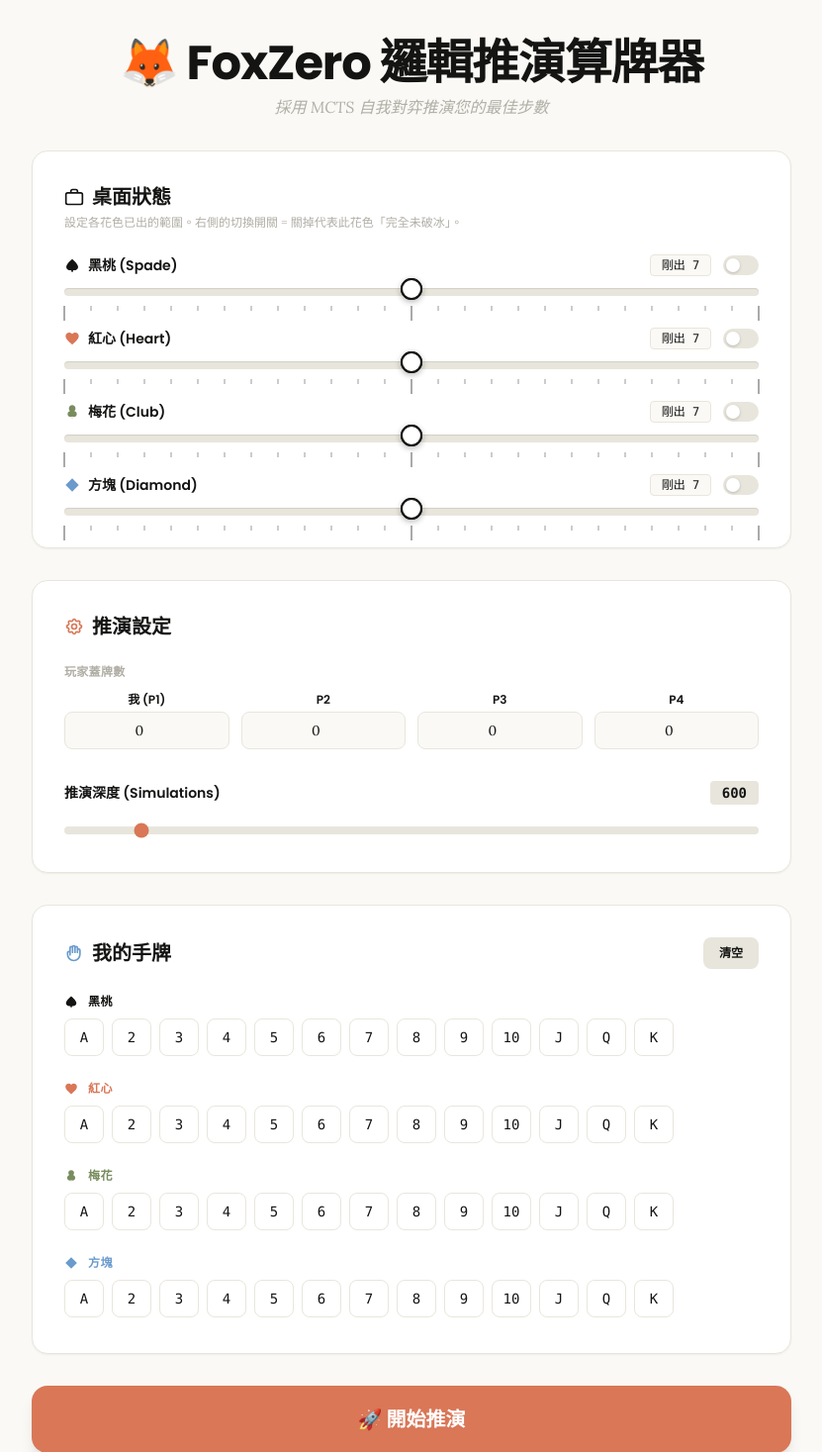
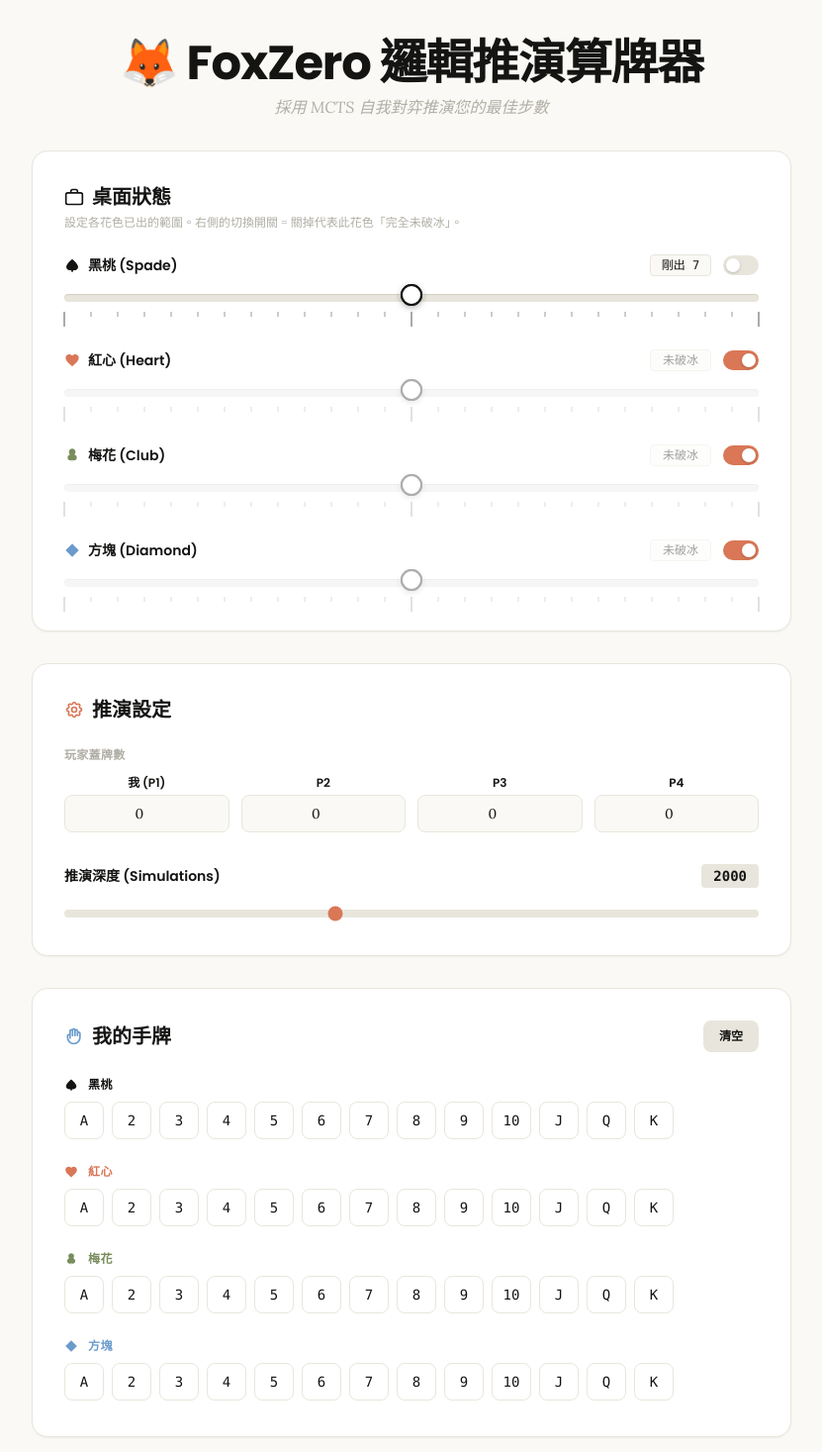
Before and after one commit to shihte/FoxZero, a Flask app: page / in a window 1280 px wide. Shown: the top 1467 px of the page at 99% size, without its empty margins (224-1055 px from the left). Run offline with Flask 3, Linux system fonts and the light colour scheme; some libraries are stand-ins or nearby versions.

Commit message:
fix(ui): increase slider spacing, set 2000 sims default, disable H/C/D suits on load

```diff
--- a/foxzero/templates/index.html
+++ b/foxzero/templates/index.html
@@ -87,9 +87,10 @@
             z-index: 10 !important;
         }
 
-        /* Extra horizontal room so edge handles aren't clipped */
+        /* Extra horizontal & vertical room so edge handles aren't clipped or overlap */
         .slider-wrap {
             padding: 0 6px;
+            margin: 18px 0 12px 0;
         }
 
         .color-spade .noUi-connect {
@@ -236,7 +237,7 @@
             </h3>
             <p class="text-xs text-anthropic-mid mb-6">設定各花色已出的範圍。右側的切換開關 = 關掉代表此花色「完全未破冰」。</p>
 
-            <div class="space-y-8" id="slider-section">
+            <div class="space-y-12" id="slider-section">
                 <!-- Spade -->
                 <div>
                     <div class="flex items-center justify-between mb-3">
@@ -275,7 +276,7 @@
                                 class="font-mono text-xs bg-anthropic-light px-2 py-0.5 rounded border border-anthropic-lightgray min-w-[62px] text-center">剛出
                                 7</span>
                             <label class="flex items-center gap-1.5 cursor-pointer select-none">
-                                <input type="checkbox" id="not-started-h" class="toggle-checkbox">
+                                <input type="checkbox" id="not-started-h" class="toggle-checkbox" checked>
                                 <span class="toggle-track"></span>
                             </label>
                         </div>
@@ -298,7 +299,7 @@
                                 class="font-mono text-xs bg-anthropic-light px-2 py-0.5 rounded border border-anthropic-lightgray min-w-[62px] text-center">剛出
                                 7</span>
                             <label class="flex items-center gap-1.5 cursor-pointer select-none">
-                                <input type="checkbox" id="not-started-c" class="toggle-checkbox">
+                                <input type="checkbox" id="not-started-c" class="toggle-checkbox" checked>
                                 <span class="toggle-track"></span>
                             </label>
                         </div>
@@ -320,7 +321,7 @@
                                 class="font-mono text-xs bg-anthropic-light px-2 py-0.5 rounded border border-anthropic-lightgray min-w-[62px] text-center">剛出
                                 7</span>
                             <label class="flex items-center gap-1.5 cursor-pointer select-none">
-                                <input type="checkbox" id="not-started-d" class="toggle-checkbox">
+                                <input type="checkbox" id="not-started-d" class="toggle-checkbox" checked>
                                 <span class="toggle-track"></span>
                             </label>
                         </div>
@@ -376,9 +377,9 @@
                 <div
                     class="flex justify-between items-center heading-font text-sm font-semibold text-anthropic-dark mb-3">
                     <span>推演深度 (Simulations)</span>
-                    <span id="sim-val" class="font-mono bg-anthropic-lightgray px-3 py-0.5 rounded text-sm">600</span>
+                    <span id="sim-val" class="font-mono bg-anthropic-lightgray px-3 py-0.5 rounded text-sm">2000</span>
                 </div>
-                <input type="range" id="sims" min="100" max="5000" step="100" value="600"
+                <input type="range" id="sims" min="100" max="5000" step="100" value="2000"
                     class="w-full h-2 rounded-lg appearance-none cursor-pointer accent-anthropic-orange bg-anthropic-lightgray">
             </div>
         </div>
@@ -495,6 +496,11 @@
                     valEl.textContent = (v1 === 7 && v2 === 7) ? '剛出 7' : `${v1} ↔ ${v2}`;
                 }
             });
+
+            // Initialize disabled state if checked by default
+            if (toggle.checked) {
+                toggle.dispatchEvent(new Event('change'));
+            }
         });
 
         // --- Hand Card Grid (with suit row label) ---
```
